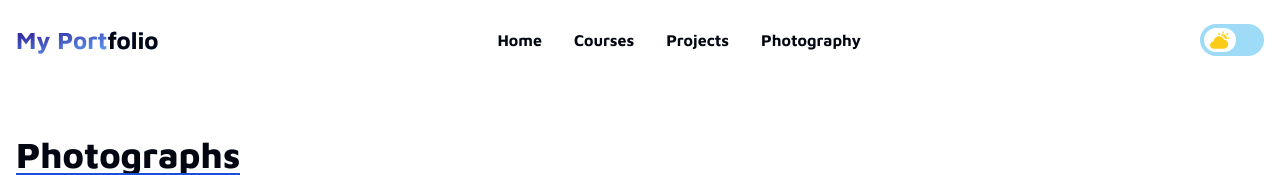
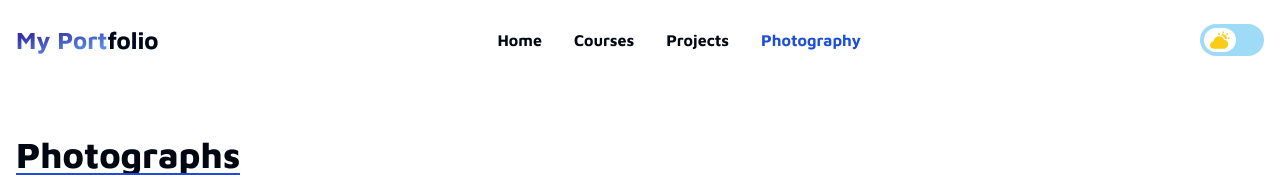
Before and after one commit to pc7122/My-Portfolio, a Next.js app: page /photographs in a window 1280 px wide. Shown: the top 175 px of the page. Built offline with nearby package versions, Linux system fonts and the light colour scheme.

Commit message:
navigation active state

```diff
--- /dev/null
+++ b/src/app/loading.jsx
@@ -0,0 +1,9 @@
+"use client"
+
+export default function Loading() {
+    return (
+        <div className="fixed inset-0 z-50 bg-white dark:bg-gray-950 flex justify-center items-center">
+            <div className="w-20 h-20 border-4 border-x-transparent dark:border-x-transparent border-blue-700 dark:border-yellow-400 rounded-full animate-spin"></div>
+        </div>
+    )
+}
--- /dev/null
+++ b/src/app/not-found.jsx
@@ -0,0 +1,13 @@
+"use client"
+import { useEffect } from 'react';
+import { useRouter } from 'next/navigation';
+
+export default function NotFound() {
+    const router = useRouter();
+
+    useEffect(() => {
+        router.replace('/');
+    }, []);
+
+    return null;
+}
--- a/src/components/Footer.jsx
+++ b/src/components/Footer.jsx
@@ -51,7 +51,7 @@ export default function Footer() {
                             </a>
                         </div>
                         <div className="w-12 h-12 rounded-full flex justify-center items-center bg-white text-blue-600">
-                            <a href="https://www.instagram.com/prathamesh_7122/" target="_blank" rel="noreferrer" className="text-3xl mx-2">
+                            <a href="https://www.facebook.com/prathamesh.chaudhary.92/" target="_blank" rel="noreferrer" className="text-3xl mx-2">
                                 <FaFacebookSquare className="text-2xl" />
                             </a>
                         </div>
--- a/src/components/Navbar.jsx
+++ b/src/components/Navbar.jsx
@@ -1,11 +1,13 @@
 'use client'
 import Link from 'next/link';
+import { usePathname } from 'next/navigation';
 import { useState, useEffect } from 'react';
 import { stagger, useAnimate } from 'framer-motion';
 import Toggle from './Toggle.jsx';
 import useWindowSize from './useWindowSize.jsx';
 
 export default function Header() {
+    const pathname = usePathname();
     const [showNav, setShowNav] = useState(false);
     const [scope, animate] = useAnimate();
     const { width } = useWindowSize();
@@ -60,7 +62,13 @@ export default function Header() {
                         <ul className="flex md:flex-row flex-col text-center gap-6 md:gap-8 leading-normal py-6 md:py-0">
                             {navItems.map((item, index) => (
                                 <li key={index} className="overflow-hidden">
-                                    <Link href={item.link} className="text-gray-950 dark:text-gray-300 text-base font-bold">
+                                    <Link
+                                        href={item.link}
+                                        className={
+                                            pathname == item.link
+                                                ? "text-blue-700 dark:text-yellow-400 text-base font-bold"
+                                                : "text-gray-950 dark:text-gray-300 text-base font-bold"
+                                        }>
                                         <span
                                             data-hover={item.name}
                                             className="relative transition-all inline-block before:content-[attr(data-hover)] before:text-blue-700 dark:before:text-yellow-400 before:absolute before:top-full hover:-translate-y-full">
```
